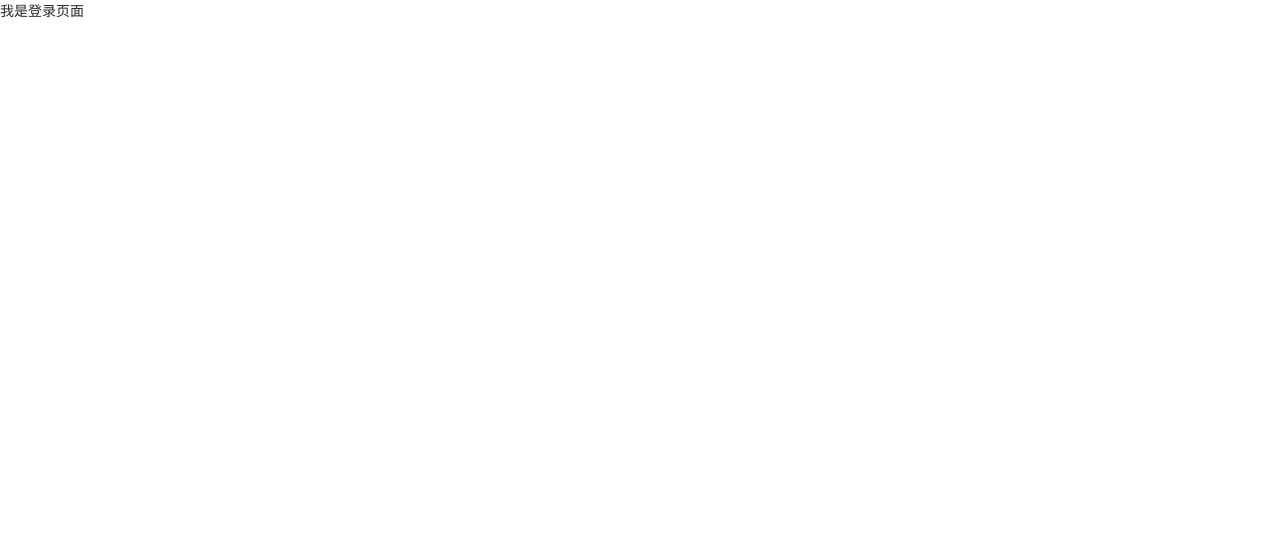
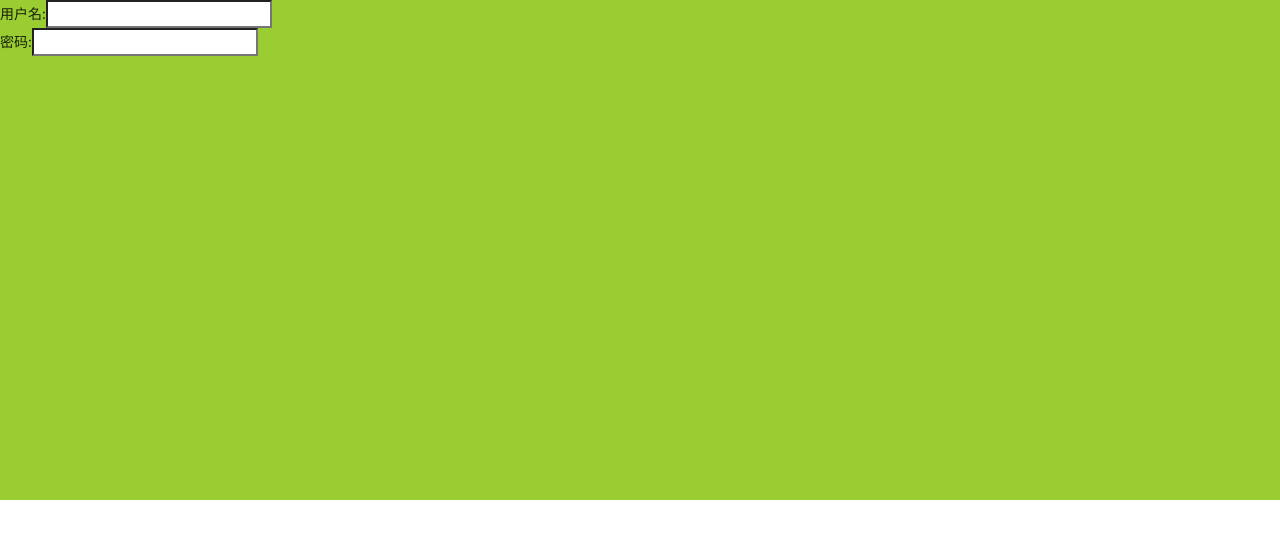
Before and after one commit to ouyangzeyu/react-my-test, a React (Create React App) app: page /login in a window 1280 px wide. Shown: the top 538 px of the page. Built offline with nearby package versions, Linux system fonts and the light colour scheme.

Commit message:
支持less

```diff
--- /dev/null
+++ b/craco.config.js
@@ -0,0 +1,12 @@
+
+// module.exports = function ({ env }) {
+//     return {
+
+//     }
+// }
+
+const CracoLessPlugin = require("craco-less");
+
+module.exports = {
+    plugins: [{ plugin: CracoLessPlugin }]
+}
--- a/src/index.tsx
+++ b/src/index.tsx
@@ -3,8 +3,8 @@ import React from 'react';
 import ReactDOM from 'react-dom';
 import { Router, Switch, Route, Redirect } from 'react-router';
 import { createBrowserHistory } from 'history';
-import AppLayout from './view/AppLayout/AppLayout';
-import Login from './view/Login/Login';
+import AppLayout from './view/AppLayout';
+import Login from './view/Login';
 import './style/antd.css';
 
 const history = createBrowserHistory();
@@ -14,7 +14,7 @@ const render = (): void => {
             {/* 有<Switch>标签，则其中的<Route>在路径相同的情况下，只匹配第一个，这个可以避免重复匹配； */}
             <Switch>
                 <Route path="/main" component={AppLayout} />
-                <Route path="/Login" component={Login} />
+                <Route path="/login" component={Login} />
                 <Redirect from="/" to="/main" />
             </Switch>
         </Router>,
--- a/src/view/AppLayout/AppLayout.css
+++ b/src/view/AppLayout/index.less
@@ -3,7 +3,8 @@
   background: rgba(255, 255, 255, 0.2);
   margin: 16px;
 }
-
-.site-layout .site-layout-background {
-  background: #fff;
+.site-layout {
+    .site-layout-background {
+        background: #fff;
+    }
 }
--- a/src/view/AppLayout/AppLayout.tsx
+++ b/src/view/AppLayout/index.tsx
@@ -7,7 +7,7 @@ import {
     TeamOutlined,
     UserOutlined,
 } from '@ant-design/icons';
-import './AppLayout.css'
+import './index.less'
 
 const { Header, Content, Footer, Sider } = Layout;
 const { SubMenu } = Menu;
--- a/src/view/Login/Login.tsx
+++ /dev/null
@@ -1,9 +0,0 @@
-import React from 'react';
-
-const Login = (): React.FunctionComponentElement<unknown> => {
-    return (
-        <div>我是登录页面</div>
-    );
-};
-
-export default Login;
--- /dev/null
+++ b/src/view/Login/index.less
@@ -0,0 +1,6 @@
+.login-view {
+   .login-body {
+       height: 500px;
+       background-color: yellowgreen;
+   }
+}
--- /dev/null
+++ b/src/view/Login/index.tsx
@@ -0,0 +1,18 @@
+import React from 'react';
+import './index.less'
+const Login = (): React.FunctionComponentElement<unknown> => {
+    return (
+        <div className="login-view">
+            <div className="login-body">
+                <div>
+                    用户名:<input className="userName" type="text" />
+                </div>
+                <div>
+                    密码:<input className="password" type="password" />
+                </div>
+            </div>
+        </div>
+    );
+};
+
+export default Login;
```
Also changed, not shown: package.json (+13 -2 lines), 2 other files (tests, documents, lock files or other folders).
